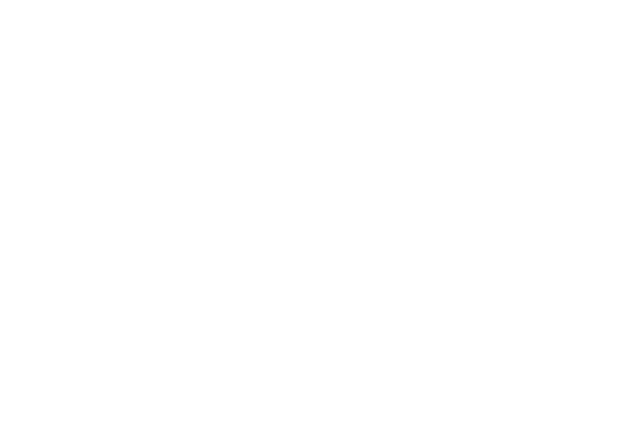
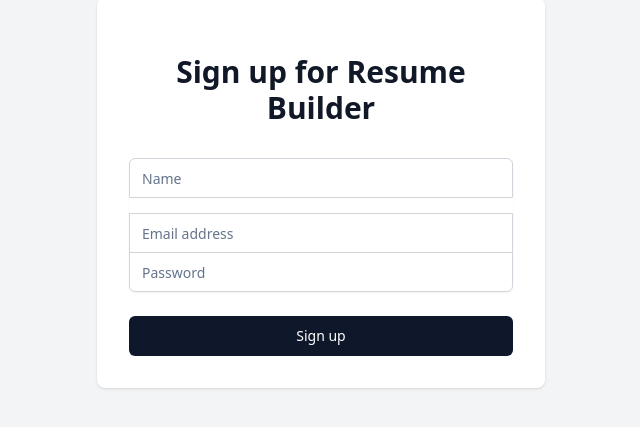
Before and after one commit to gokul-1998/resume_builder, a React (Vite) app in the folder Resume_build/: page /signup in a window 1280 px wide. Before the commit this address had no page. Shown: the part 207-634 px from the top of the page, without its empty margins (319-959 px from the left). Built offline with nearby package versions, Linux system fonts and the light colour scheme.

Commit message:
department removed

```diff
--- a/Resume_build/src/App.jsx
+++ b/Resume_build/src/App.jsx
@@ -6,6 +6,7 @@
 import PrintButton from './components/PrintButton.jsx';
 import data from './resumeData1.json';
 import Home from './Pages/Home.jsx';
+import SignUpPage from './Pages/signup.jsx'; // Import your SignUpPage
 
 function App() {
   const [count, setCount] = useState(0);
@@ -17,6 +18,9 @@
         <Routes>
           {/* Home page route */}
           <Route path="/" element={<Home />} />
+
+          {/* Sign Up page route */}
+          <Route path="/signup" element={<SignUpPage />} />
 
           {/* Resume builder route */}
           <Route
--- /dev/null
+++ b/Resume_build/src/Pages/signup.jsx
@@ -0,0 +1,134 @@
+"use client"
+
+import { useState } from "react"
+import { Button } from "@/components/ui/button"
+import { Input } from "@/components/ui/input"
+import { Label } from "@/components/ui/label"
+import { Alert, AlertDescription, AlertTitle } from "@/components/ui/alert"
+import { AlertCircle, CheckCircle2 } from "lucide-react"
+
+export default function SignUpPage() {
+  const [formData, setFormData] = useState({
+    name: "",
+    email: "",
+    password: "",
+  })
+  const [error, setError] = useState("")
+  const [success, setSuccess] = useState(false)
+
+  const handleChange = (e) => {
+    setFormData({ ...formData, [e.target.name]: e.target.value })
+  }
+
+  const handleSubmit = async (e) => {
+    e.preventDefault()
+    setError("")
+    setSuccess(false)
+
+    try {
+      const response = await fetch("http://127.0.0.1:8000/users/", {
+        method: "POST",
+        headers: {
+          "Content-Type": "application/json",
+        },
+        body: JSON.stringify(formData),
+      })
+
+      if (!response.ok) {
+        throw new Error("Sign up failed. Please try again.")
+      }
+
+      setSuccess(true)
+      setFormData({ name: "", email: "",  password: "" })
+    } catch (err) {
+      setError(err instanceof Error ? err.message : "An unexpected error occurred")
+    }
+  }
+
+  return (
+    <div className="min-h-screen flex items-center justify-center bg-gray-100">
+      <div className="max-w-md w-full space-y-8 p-8 bg-white shadow rounded-lg">
+        <div className="text-center">
+          <h2 className="mt-6 text-3xl font-extrabold text-gray-900">Sign up for Resume Builder</h2>
+        </div>
+        <form className="mt-8 space-y-6" onSubmit={handleSubmit}>
+          <div className="rounded-md shadow-sm -space-y-px">
+            <div className="mb-4">
+              <Label htmlFor="name" className="sr-only">
+                Name
+              </Label>
+              <Input
+                id="name"
+                name="name"
+                type="text"
+                required
+                className="appearance-none rounded-none relative block w-full px-3 py-2 border border-gray-300 placeholder-gray-500 text-gray-900 rounded-t-md focus:outline-none focus:ring-primary focus:border-primary focus:z-10 sm:text-sm"
+                placeholder="Name"
+                value={formData.name}
+                onChange={handleChange}
+              />
+            </div>
+            <div className="mb-4">
+              <Label htmlFor="email" className="sr-only">
+                Email address
+              </Label>
+              <Input
+                id="email"
+                name="email"
+                type="email"
+                autoComplete="email"
+                required
+                className="appearance-none rounded-none relative block w-full px-3 py-2 border border-gray-300 placeholder-gray-500 text-gray-900 focus:outline-none focus:ring-primary focus:border-primary focus:z-10 sm:text-sm"
+                placeholder="Email address"
+                value={formData.email}
+                onChange={handleChange}
+              />
+            </div>
+
+            <div>
+              <Label htmlFor="password" className="sr-only">
+                Password
+              </Label>
+              <Input
+                id="password"
+                name="password"
+                type="password"
+                autoComplete="new-password"
+                required
+                className="appearance-none rounded-none relative block w-full px-3 py-2 border border-gray-300 placeholder-gray-500 text-gray-900 rounded-b-md focus:outline-none focus:ring-primary focus:border-primary focus:z-10 sm:text-sm"
+                placeholder="Password"
+                value={formData.password}
+                onChange={handleChange}
+              />
+            </div>
+          </div>
+
+          <div>
+            <Button
+              type="submit"
+              className="group relative w-full flex justify-center py-2 px-4 border border-transparent text-sm font-medium rounded-md text-white bg-primary hover:bg-primary-dark focus:outline-none focus:ring-2 focus:ring-offset-2 focus:ring-primary"
+            >
+              Sign up
+            </Button>
+          </div>
+        </form>
+
+        {error && (
+          <Alert variant="destructive">
+            <AlertCircle className="h-4 w-4" />
+            <AlertTitle>Error</AlertTitle>
+            <AlertDescription>{error}</AlertDescription>
+          </Alert>
+        )}
+
+        {success && (
+          <Alert>
+            <CheckCircle2 className="h-4 w-4" />
+            <AlertTitle>Success</AlertTitle>
+            <AlertDescription>Your account has been created successfully!</AlertDescription>
+          </Alert>
+        )}
+      </div>
+    </div>
+  )
+}
--- /dev/null
+++ b/Resume_build/src/components/ui/alert.tsx
@@ -0,0 +1,59 @@
+import * as React from "react"
+import { cva, type VariantProps } from "class-variance-authority"
+
+import { cn } from "@/lib/utils"
+
+const alertVariants = cva(
+  "relative w-full rounded-lg border p-4 [&>svg~*]:pl-7 [&>svg+div]:translate-y-[-3px] [&>svg]:absolute [&>svg]:left-4 [&>svg]:top-4 [&>svg]:text-foreground",
+  {
+    variants: {
+      variant: {
+        default: "bg-background text-foreground",
+        destructive:
+          "border-destructive/50 text-destructive dark:border-destructive [&>svg]:text-destructive",
+      },
+    },
+    defaultVariants: {
+      variant: "default",
+    },
+  }
+)
+
+const Alert = React.forwardRef<
+  HTMLDivElement,
+  React.HTMLAttributes<HTMLDivElement> & VariantProps<typeof alertVariants>
+>(({ className, variant, ...props }, ref) => (
+  <div
+    ref={ref}
+    role="alert"
+    className={cn(alertVariants({ variant }), className)}
+    {...props}
+  />
+))
+Alert.displayName = "Alert"
+
+const AlertTitle = React.forwardRef<
+  HTMLParagraphElement,
+  React.HTMLAttributes<HTMLHeadingElement>
+>(({ className, ...props }, ref) => (
+  <h5
+    ref={ref}
+    className={cn("mb-1 font-medium leading-none tracking-tight", className)}
+    {...props}
+  />
+))
+AlertTitle.displayName = "AlertTitle"
+
+const AlertDescription = React.forwardRef<
+  HTMLParagraphElement,
+  React.HTMLAttributes<HTMLParagraphElement>
+>(({ className, ...props }, ref) => (
+  <div
+    ref={ref}
+    className={cn("text-sm [&_p]:leading-relaxed", className)}
+    {...props}
+  />
+))
+AlertDescription.displayName = "AlertDescription"
+
+export { Alert, AlertTitle, AlertDescription }
```
Also changed, not shown: 4 other files (tests, documents, lock files or other folders).
